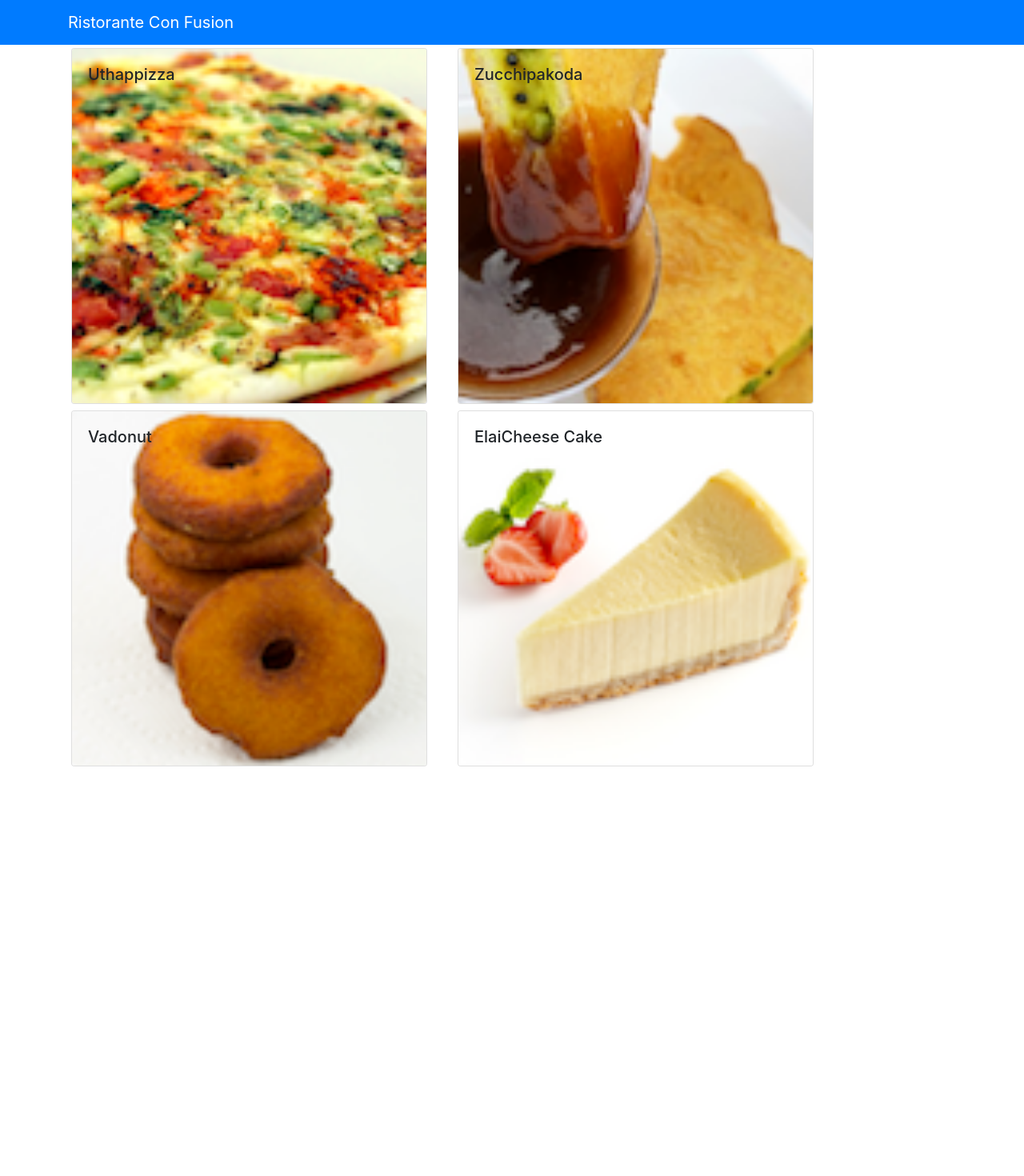
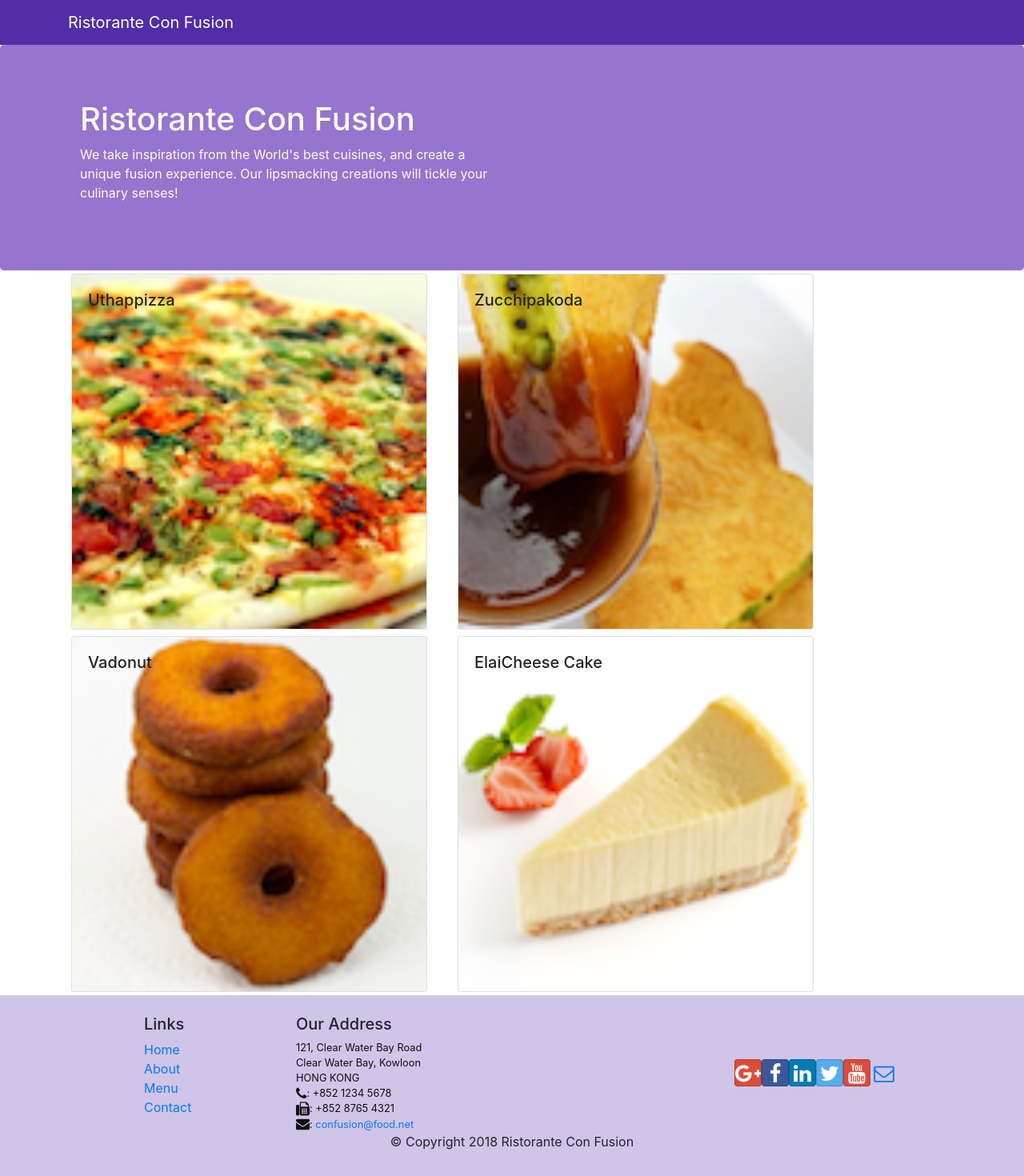
Before and after one commit to AckylaF/conFusion-Coursera, a React (Create React App) app: page / in a window 1280 px wide. Shown: the top 1470 px of the page at 80% size. Before the commit the page ends 962 px from the top, so only its background shows below. Built offline with nearby package versions, Linux system fonts and the light colour scheme.

Commit message:
header and footer

```diff
--- a/package.json
+++ b/package.json
@@ -7,6 +7,8 @@
     "@testing-library/react": "^11.1.0",
     "@testing-library/user-event": "^12.1.10",
     "bootstrap": "4.0.0",
+    "bootstrap-social": "^5.1.1",
+    "font-awesome": "^4.7.0",
     "react": "^17.0.1",
     "react-dom": "^17.0.1",
     "react-popper": "0.9.2",
--- /dev/null
+++ b/src/App.css
@@ -0,0 +1,33 @@
+.row-header{
+  margin:0px auto;
+  padding:0px auto;
+}
+
+.row-content {
+  margin:0px auto;
+  padding: 3.1rem 0;
+  border-bottom: 1px ridge;
+  min-height:400px;
+}
+
+.footer{
+  background-color: #D1C4E9;
+  margin:0px auto;
+  padding: 1.5rem 0;
+}
+.jumbotron {
+  padding:4.3rem 1.8rem;
+  margin:0px auto;
+  background: #9575CD ;
+  color:floralwhite;
+}
+
+address{
+  font-size:80%;
+  margin:0px;
+  color:#0f0f0f;
+}
+
+.navbar-dark {
+  background-color: #512DA8;
+}
--- /dev/null
+++ b/src/components/Footer.js
@@ -0,0 +1,48 @@
+import React from 'react'
+
+export default function Footer() {
+  return (
+    <div className="footer">
+    <div className="container">
+        <div className="row justify-content-center">
+            <div className="col-4 offset-1 col-sm-2">
+                <h5>Links</h5>
+                <ul className="list-unstyled">
+                    <li><a href="#">Home</a></li>
+                    <li><a href="#">About</a></li>
+                    <li><a href="#">Menu</a></li>
+                    <li><a href="contactus.html">Contact</a></li>
+                </ul>
+            </div>
+            <div className="col-7 col-sm-5">
+                <h5>Our Address</h5>
+                <address>
+              121, Clear Water Bay Road<br />
+              Clear Water Bay, Kowloon<br />
+              HONG KONG<br />
+              <i className="fa fa-phone fa-lg"></i>: +852 1234 5678<br />
+              <i className="fa fa-fax fa-lg"></i>: +852 8765 4321<br />
+              <i className="fa fa-envelope fa-lg"></i>: <a href="mailto:confusion@food.net">
+                     confusion@food.net</a>
+                </address>
+            </div>
+            <div className="col-12 col-sm-4 align-self-center">
+                <div className="text-center">
+                    <a className="btn btn-social-icon btn-google" href="http://google.com/+"><i className="fa fa-google-plus"></i></a>
+                    <a className="btn btn-social-icon btn-facebook" href="http://www.facebook.com/profile.php?id="><i className="fa fa-facebook"></i></a>
+                    <a className="btn btn-social-icon btn-linkedin" href="http://www.linkedin.com/in/"><i className="fa fa-linkedin"></i></a>
+                    <a className="btn btn-social-icon btn-twitter" href="http://twitter.com/"><i className="fa fa-twitter"></i></a>
+                    <a className="btn btn-social-icon btn-google" href="http://youtube.com/"><i className="fa fa-youtube"></i></a>
+                    <a className="btn btn-social-icon" href="mailto:"><i className="fa fa-envelope-o"></i></a>
+                </div>
+            </div>
+        </div>
+        <div className="row justify-content-center">
+            <div className="col-auto">
+                <p>© Copyright 2018 Ristorante Con Fusion</p>
+            </div>
+        </div>
+    </div>
+</div>
+  )
+}
--- /dev/null
+++ b/src/components/Header.js
@@ -0,0 +1,29 @@
+import React, { Component } from 'react';
+import { Navbar, NavbarBrand, Jumbotron } from 'reactstrap';
+
+
+class Header extends Component {
+  render() {
+    return (
+      <>
+        <Navbar dark>
+          <div className="container">
+            <NavbarBrand href="/">Ristorante Con Fusion</NavbarBrand>
+          </div>
+        </Navbar>
+        <Jumbotron>
+          <div className="container">
+            <div className="row row-header">
+              <div className="col=12 col-sm-6">
+                <h1>Ristorante Con Fusion</h1>
+                <p>We take inspiration from the World's best cuisines, and create a unique fusion experience. Our lipsmacking creations will tickle your culinary senses!</p>
+              </div>
+            </div>
+          </div>
+        </Jumbotron>
+      </>
+    )
+  }
+}
+
+export default Header;
--- a/src/components/MainComponent.js
+++ b/src/components/MainComponent.js
@@ -1,7 +1,8 @@
 import React, { Component } from 'react';
-import { Navbar, NavbarBrand } from 'reactstrap';
+import Header from './Header';
 import Menu from './MenuComponent';
 import DishDetail from './DishDetailComponent';
+import Footer from './Footer';
 
 import { dishes } from '../shared/dishes';
 
@@ -23,16 +24,13 @@
   render(){
     return (
       <div className="app">
-        <Navbar dark color="primary">
-          <div className="container">
-            <NavbarBrand href="/">Ristorante Con Fusion</NavbarBrand>
-          </div>
-        </Navbar>
+        <Header />
         <Menu dishes={[...this.state.dishes]} onDishSelect={dishId => this.onDishSelect(dishId)} />
         {this.state.selectedDish !== null ?
           <DishDetail dish={this.state.dishes.filter(dish => dish.id === this.state.selectedDish)[0]} />
         : <div></div>
         }
+        <Footer />
       </div>
     );
   }
--- a/src/index.js
+++ b/src/index.js
@@ -1,7 +1,10 @@
 import React from 'react';
 import ReactDOM from 'react-dom';
 import 'bootstrap/dist/css/bootstrap.min.css';
+import 'font-awesome/css/font-awesome.min.css';
+import 'bootstrap-social/bootstrap-social.css';
 import App from './App';
+import './App.css';
 
 ReactDOM.render(
   <React.StrictMode>
```
Also changed, not shown: 2 other files (tests, documents, lock files or other folders).
